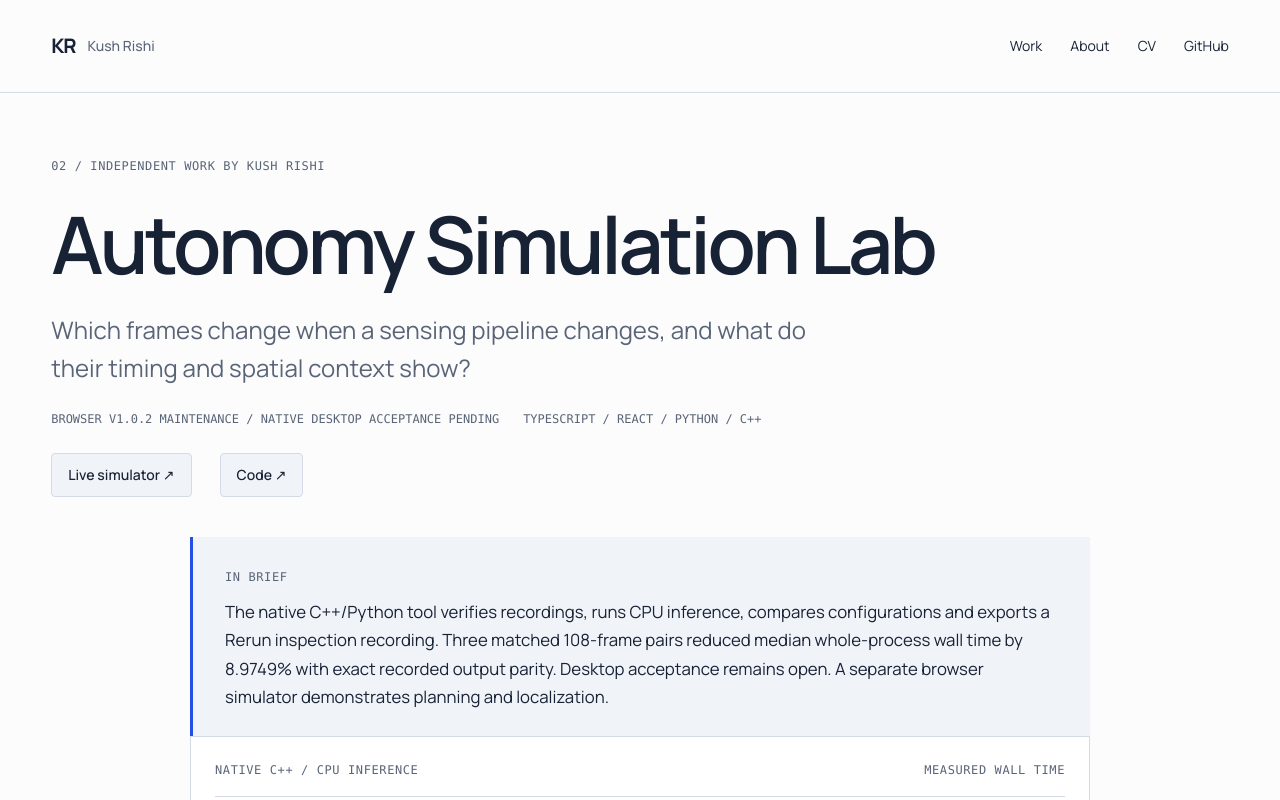
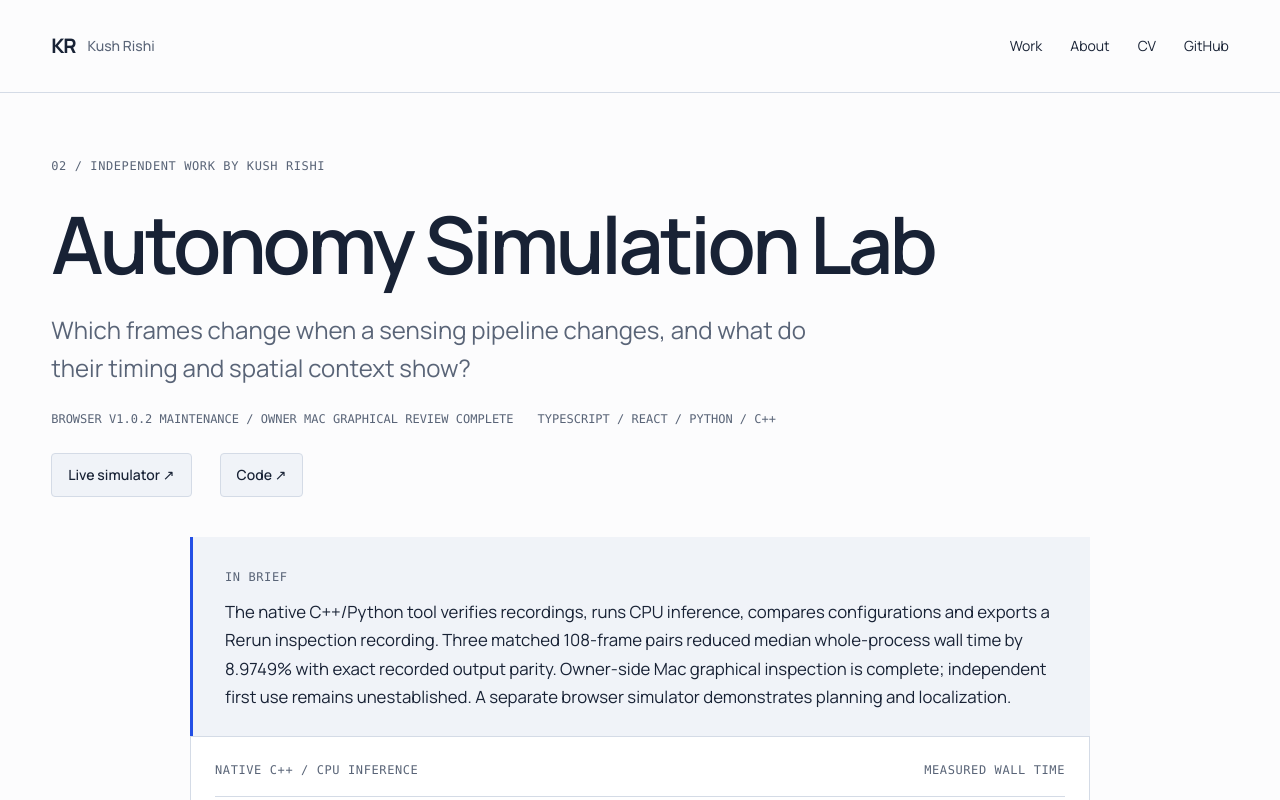
Before and after one commit to Kushrishi/kushrishi.com, a Next.js app: page /projects/autonomy-simulation-lab in a window 1280 px wide. Shown: the top 800 px of the page. Built offline with nearby package versions, Linux system fonts and the light colour scheme.

Commit message:
Correct current owner graphical-acceptance status

```diff
--- a/app/cv/page.tsx
+++ b/app/cv/page.tsx
@@ -186,14 +186,14 @@ export default function CVPage() {
             recording identity, runs pinned CPU inference, compares processing
             configurations and exports Rerun recordings. Three matched 108-frame pairs showed an 8.9749% median whole-process
             reduction with exact recorded output parity on one Linux host.
-            Desktop acceptance and independent first use remain open.
+            Owner-side Mac graphical inspection is complete; independent first use remains unestablished.
           </p>
           <p className="print-only">
             Stable browser planning/localization simulator with telemetry.
             C++/Python replay with recording validation, CPU inference,
             configuration comparison and Rerun export. Three matched 108-frame pairs: 8.9749% median
             whole-process reduction, exact recorded output parity; one Linux host.
-            Desktop acceptance pending.
+            Owner Mac graphical review complete; independent first use unestablished.
           </p>
           <p>
             <a href="https://kushrishi.github.io/autonomy-simulation-lab/">
--- a/app/page.tsx
+++ b/app/page.tsx
@@ -137,7 +137,7 @@ export default function Home() {
                 matched 108-frame native pairs; exact output parity.
               </div>
               <p className="status">
-                Browser v1.0.2 · Maintenance · Native desktop acceptance pending
+                Browser v1.0.2 · Maintenance · Owner Mac graphical review complete; independent first use pending
               </p>
               <div className="project-links">
                 <Link
--- a/app/projects/autonomy-simulation-lab/page.tsx
+++ b/app/projects/autonomy-simulation-lab/page.tsx
@@ -26,7 +26,7 @@ export default function Page() {
       number="02"
       title="Autonomy Simulation Lab"
       question="Which frames change when a sensing pipeline changes, and what do their timing and spatial context show?"
-      status="Browser v1.0.2 maintenance / native desktop acceptance pending"
+      status="Browser v1.0.2 maintenance / owner Mac graphical review complete"
       stack="TypeScript / React / Python / C++"
       links={[
         {
@@ -192,7 +192,7 @@ export default function Page() {
                 Rerun is the third-party viewer. KITTI imagery remains subject to its
                 dataset terms and is not republished here.
               </p>
-              <p className="status-line">A relocated installation compared all 108 recorded frames and reproduced the retained baseline exactly. Desktop acceptance and independent first use remain open. Historical output residue is detected but its original cause remains unresolved.</p>
+              <p className="status-line">A relocated installation compared all 108 recorded frames and reproduced the retained baseline exactly. Owner-side Mac graphical inspection is complete; independent first use remains unestablished. The review covered both accepted recordings at six selected frames in Rerun 0.38.1. Close/reopen persistence and broader perception validation are not established. Historical output residue is detected but its original cause remains unresolved.</p>
             </>
           ),
         },
--- a/components/LaunchPage.tsx
+++ b/components/LaunchPage.tsx
@@ -51,7 +51,7 @@ export function LaunchPage({
                 ? "Registration spread carries useful rank information in a controlled study, but six of thirty cases reverse the association. Calibrated bounds are conservative. Independent landmark validation is the next test."
                 : title === "Model Regression Forensics"
                   ? "MRF imports aligned release predictions, checks declared requirements and creates portable reports for inspecting changed cases and repairs. Its completed Banking77 study found no consistent diagnostic advantage over simple baselines."
-                  : "The native C++/Python tool verifies recordings, runs CPU inference, compares configurations and exports a Rerun inspection recording. Three matched 108-frame pairs reduced median whole-process wall time by 8.9749% with exact recorded output parity. Desktop acceptance remains open. A separate browser simulator demonstrates planning and localization."}
+                  : "The native C++/Python tool verifies recordings, runs CPU inference, compares configurations and exports a Rerun inspection recording. Three matched 108-frame pairs reduced median whole-process wall time by 8.9749% with exact recorded output parity. Owner-side Mac graphical inspection is complete; independent first use remains unestablished. A separate browser simulator demonstrates planning and localization."}
             </p>
           </div>
           {visual}
--- a/components/SocialCard.tsx
+++ b/components/SocialCard.tsx
@@ -28,7 +28,7 @@ export function SocialCard({ kind = "home" }: Props) {
       sub: "Sensing systems you can inspect.",
       color: "#136c64",
       label: "NATIVE RECORDING COMPARISON",
-      foot: "Browser v1.0.2 maintenance · Native desktop acceptance pending",
+      foot: "Browser v1.0.2 maintenance · Owner Mac graphical review complete",
     },
   }[kind];
   return (
@@ -227,7 +227,7 @@ export function SocialCard({ kind = "home" }: Props) {
                 lineHeight: 1.5,
               }}
             >
-              NEXT / Desktop acceptance + independent first use
+              Owner Mac graphical review complete · Independent first use pending
             </div>
           </div>
         )}
```
Also changed, not shown: 1 other file (tests, documents, lock files or other folders).
